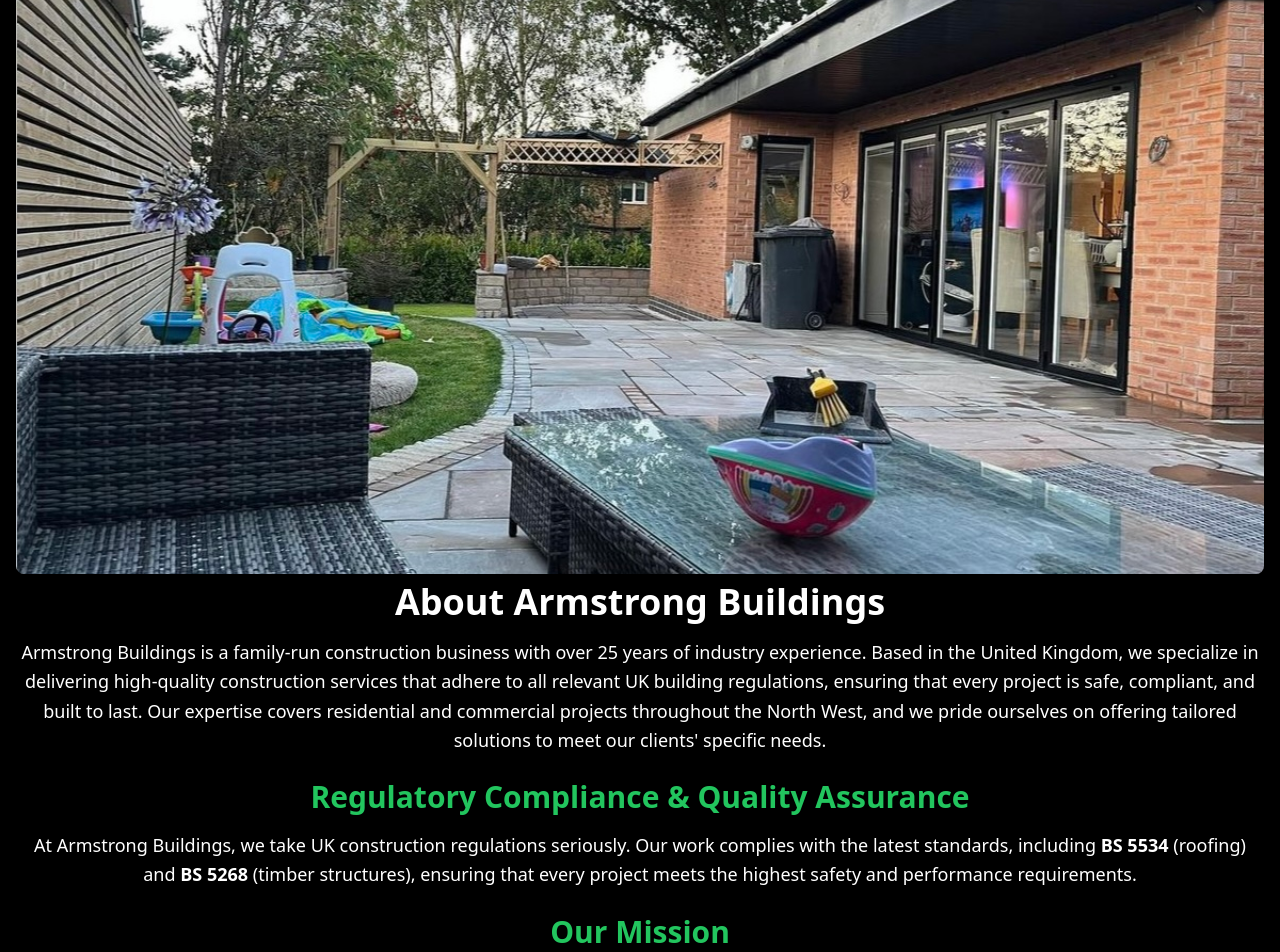
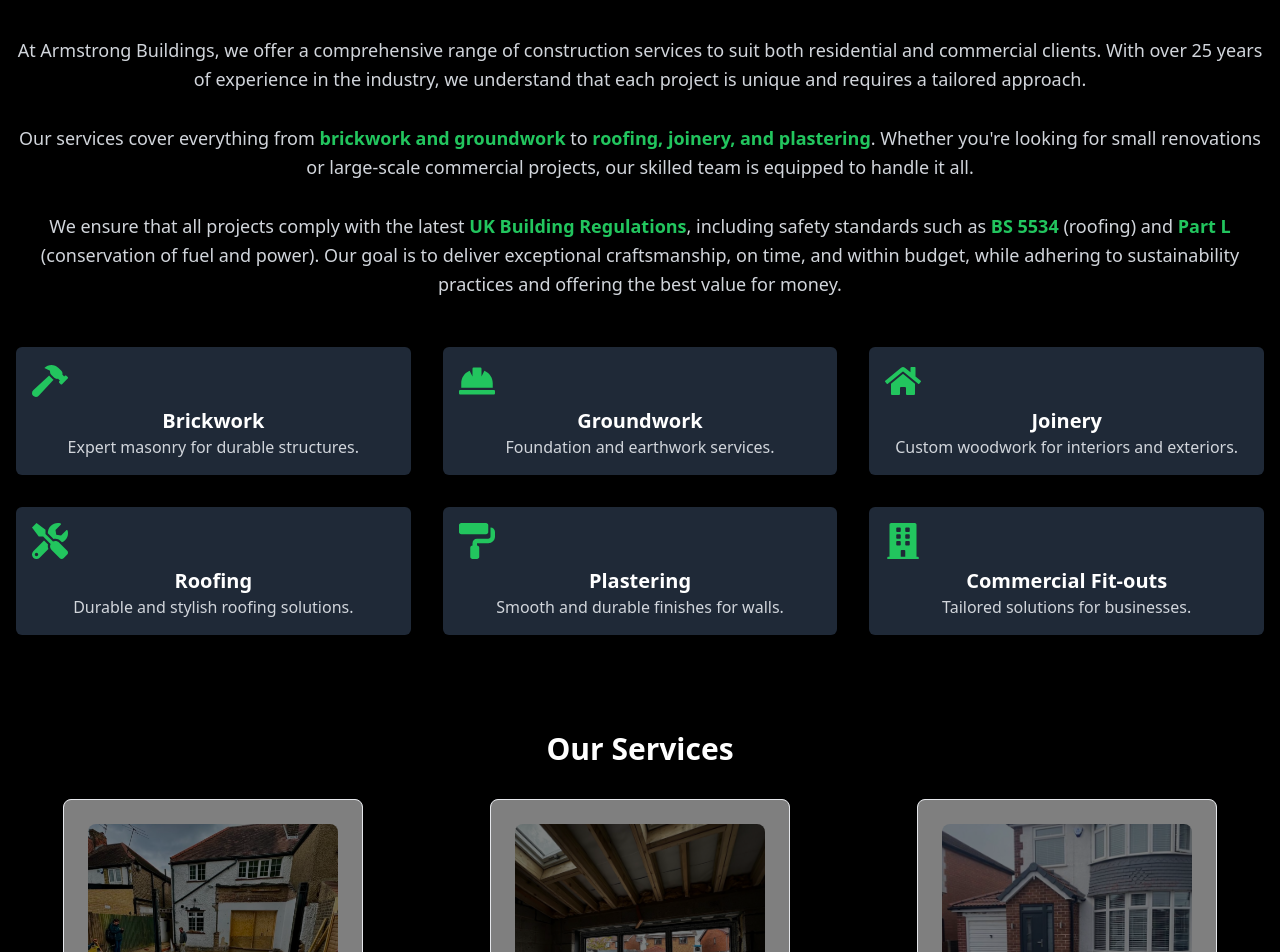
Before and after one commit to Kasshabz/construction-website, a React (Vite) app: page /about in a window 1280 px wide. Shown: the part 200-1152 px from the top of the page. Built offline with nearby package versions, Linux system fonts and the light colour scheme.

Commit message:
styling.1

```diff
--- a/src/pages/About.jsx
+++ b/src/pages/About.jsx
@@ -1,63 +1,107 @@
 import React from "react";
-import heroImage from "../assets/hero-image.JPG";
+import { Link } from "react-router-dom";
+import ServicesC from "../components/ServicesC"; // Adjust the path based on where your ServicesC component is
+import {
+  FaHammer,
+  FaHome,
+  FaHardHat,
+  FaTools,
+  FaPaintRoller,
+  FaBuilding,
+} from "react-icons/fa";
 
-export default function About() {
+export default function Services() {
   return (
-    <section className="bg-black py-2">
-      {" "}
-      {/* Reduced padding further */}
+    <section className="bg-black py-12">
       <div className="container mx-auto px-4 text-center">
-        {/* Image of the company or team with full width and controlled height */}
-        <div className="relative w-full max-h-[650px] mb-0">
-          {" "}
-          {/* Set image height to 650px, no margin-bottom */}
-          <img
-            src={heroImage} // Replace with your image path
-            alt="Armstrong Buildings Team"
-            className="w-full h-auto max-h-[650px] object-cover rounded-lg shadow-lg"
-          />
+        {/* Enhanced Services Introduction */}
+        <h1 className="text-4xl font-bold text-green-500 mb-8">What We Do</h1>
+        <p className="text-lg text-gray-300 mb-12 leading-relaxed">
+          At Armstrong Buildings, we offer a comprehensive range of construction
+          services to suit both residential and commercial clients. With over 25
+          years of experience in the industry, we understand that each project
+          is unique and requires a tailored approach.
+          <br />
+          <br />
+          Our services cover everything from{" "}
+          <span className="font-bold text-green-500">
+            brickwork and groundwork
+          </span>{" "}
+          to{" "}
+          <span className="font-bold text-green-500">
+            roofing, joinery, and plastering
+          </span>
+          . Whether you're looking for small renovations or large-scale
+          commercial projects, our skilled team is equipped to handle it all.
+          <br />
+          <br />
+          We ensure that all projects comply with the latest{" "}
+          <span className="font-bold text-green-500">
+            UK Building Regulations
+          </span>
+          , including safety standards such as{" "}
+          <span className="font-bold text-green-500">BS 5534</span> (roofing)
+          and <span className="font-bold text-green-500">Part L</span>{" "}
+          (conservation of fuel and power). Our goal is to deliver exceptional
+          craftsmanship, on time, and within budget, while adhering to
+          sustainability practices and offering the best value for money.
+        </p>
+
+        {/* Icon-Based Overview Section */}
+        <div className="grid grid-cols-1 sm:grid-cols-2 lg:grid-cols-3 gap-8 mb-12">
+          <div className="p-4 bg-gray-800 rounded-md shadow-md text-center">
+            <FaHammer className="text-green-500 text-4xl mb-2" />
+            <h3 className="text-xl font-bold text-white">Brickwork</h3>
+            <p className="text-gray-300">
+              Expert masonry for durable structures.
+            </p>
+          </div>
+          <div className="p-4 bg-gray-800 rounded-md shadow-md text-center">
+            <FaHardHat className="text-green-500 text-4xl mb-2" />
+            <h3 className="text-xl font-bold text-white">Groundwork</h3>
+            <p className="text-gray-300">Foundation and earthwork services.</p>
+          </div>
+          <div className="p-4 bg-gray-800 rounded-md shadow-md text-center">
+            <FaHome className="text-green-500 text-4xl mb-2" />
+            <h3 className="text-xl font-bold text-white">Joinery</h3>
+            <p className="text-gray-300">
+              Custom woodwork for interiors and exteriors.
+            </p>
+          </div>
+          <div className="p-4 bg-gray-800 rounded-md shadow-md text-center">
+            <FaTools className="text-green-500 text-4xl mb-2" />
+            <h3 className="text-xl font-bold text-white">Roofing</h3>
+            <p className="text-gray-300">
+              Durable and stylish roofing solutions.
+            </p>
+          </div>
+          <div className="p-4 bg-gray-800 rounded-md shadow-md text-center">
+            <FaPaintRoller className="text-green-500 text-4xl mb-2" />
+            <h3 className="text-xl font-bold text-white">Plastering</h3>
+            <p className="text-gray-300">
+              Smooth and durable finishes for walls.
+            </p>
+          </div>
+          <div className="p-4 bg-gray-800 rounded-md shadow-md text-center">
+            <FaBuilding className="text-green-500 text-4xl mb-2" />
+            <h3 className="text-xl font-bold text-white">
+              Commercial Fit-outs
+            </h3>
+            <p className="text-gray-300">Tailored solutions for businesses.</p>
+          </div>
         </div>
 
-        {/* About the family-run business */}
-        <h1 className="text-4xl font-bold text-white mt-2 mb-4">
-          {" "}
-          {/* Removed margin-bottom, added margin-top */}
-          About Armstrong Buildings
-        </h1>
-        <p className="text-lg text-white mb-12 leading-relaxed mb-6">
-          Armstrong Buildings is a family-run construction business with over 25
-          years of industry experience. Based in the United Kingdom, we
-          specialize in delivering high-quality construction services that
-          adhere to all relevant UK building regulations, ensuring that every
-          project is safe, compliant, and built to last. Our expertise covers
-          residential and commercial projects throughout the North West, and we
-          pride ourselves on offering tailored solutions to meet our clients'
-          specific needs.
-        </p>
+        {/* Render the ServicesC Component */}
+        <ServicesC />
 
-        {/* UK Regulations Compliance */}
-        <h2 className="text-3xl font-bold text-green-500 mb-4">
-          {" "}
-          {/* Reduced margin */}
-          Regulatory Compliance & Quality Assurance
-        </h2>
-        <p className="text-lg text-white mb-12 leading-relaxed mb-6">
-          At Armstrong Buildings, we take UK construction regulations seriously.
-          Our work complies with the latest standards, including{" "}
-          <strong className="text-white">BS 5534</strong> (roofing) and{" "}
-          <strong className="text-white">BS 5268</strong> (timber structures),
-          ensuring that every project meets the highest safety and performance
-          requirements.
-        </p>
-
-        {/* Mission statement */}
-        <h2 className="text-3xl font-bold text-green-500 mb-4">Our Mission</h2>
-        <p className="text-lg text-white mb-12leading-relaxed mb-6">
-          Our mission at Armstrong Buildings is simple: to provide the highest
-          level of construction services at competitive prices without
-          sacrificing quality. We believe in building lasting relationships with
-          our clients by exceeding expectations on every project.
-        </p>
+        {/* Call-to-Action */}
+        <div className="mt-12">
+          <Link to="/contact">
+            <button className="bg-green-600 text-white font-bold py-3 px-6 rounded hover:bg-green-700">
+              Get a Quote
+            </button>
+          </Link>
+        </div>
       </div>
     </section>
   );
--- a/src/pages/Services.jsx
+++ b/src/pages/Services.jsx
@@ -1,13 +1,22 @@
 import React from "react";
 import ServicesC from "../components/ServicesC"; // Adjust the path based on where your ServicesC component is
+import {
+  FaHammer,
+  FaHome,
+  FaHardHat,
+  FaTools,
+  FaPaintRoller,
+  FaBuilding,
+} from "react-icons/fa";
+import QuoteButton from "../components/QuoteButton";
 
 export default function Services() {
   return (
     <section className="bg-black py-12">
       <div className="container mx-auto px-4 text-center">
         {/* Enhanced Services Introduction */}
-        <h1 className="text-4xl font-bold text-white mb-8">What We Do</h1>
-        <p className="text-lg text-white mb-12 leading-relaxed">
+        <h1 className="text-4xl font-bold text-green-500 mb-8">What We Do</h1>
+        <p className="text-lg text-gray-300 mb-12 leading-relaxed">
           At Armstrong Buildings, we offer a comprehensive range of construction
           services to suit both residential and commercial clients. With over 25
           years of experience in the industry, we understand that each project
@@ -15,22 +24,78 @@
           <br />
           <br />
           Our services cover everything from{" "}
-          <strong>brickwork and groundwork</strong> to{" "}
-          <strong>roofing, joinery, and plastering</strong>. Whether you're
-          looking for small renovations or large-scale commercial projects, our
-          skilled team is equipped to handle it all.
+          <span className="font-bold text-green-500">
+            brickwork and groundwork
+          </span>{" "}
+          to{" "}
+          <span className="font-bold text-green-500">
+            roofing, joinery, and plastering
+          </span>
+          . Whether you're looking for small renovations or large-scale
+          commercial projects, our skilled team is equipped to handle it all.
           <br />
           <br />
           We ensure that all projects comply with the latest{" "}
-          <strong>UK Building Regulations</strong>, including safety standards
-          such as <strong>BS 5534</strong> (roofing) and <strong>Part L</strong>{" "}
+          <span className="font-bold text-green-500">
+            UK Building Regulations
+          </span>
+          , including safety standards such as{" "}
+          <span className="font-bold text-green-500">BS 5534</span> (roofing)
+          and <span className="font-bold text-green-500">Part L</span>{" "}
           (conservation of fuel and power). Our goal is to deliver exceptional
           craftsmanship, on time, and within budget, while adhering to
           sustainability practices and offering the best value for money.
         </p>
 
+        {/* Icon-Based Overview Section */}
+        <div className="grid grid-cols-1 sm:grid-cols-2 lg:grid-cols-3 gap-8 mb-12">
+          <div className="p-4 bg-gray-800 rounded-md shadow-md text-center">
+            <FaHammer className="text-green-500 text-4xl mb-2" />
+            <h3 className="text-xl font-bold text-white">Brickwork</h3>
+            <p className="text-gray-300">
+              Expert masonry for durable structures.
+            </p>
+          </div>
+          <div className="p-4 bg-gray-800 rounded-md shadow-md text-center">
+            <FaHardHat className="text-green-500 text-4xl mb-2" />
+            <h3 className="text-xl font-bold text-white">Groundwork</h3>
+            <p className="text-gray-300">Foundation and earthwork services.</p>
+          </div>
+          <div className="p-4 bg-gray-800 rounded-md shadow-md text-center">
+            <FaHome className="text-green-500 text-4xl mb-2" />
+            <h3 className="text-xl font-bold text-white">Joinery</h3>
+            <p className="text-gray-300">
+              Custom woodwork for interiors and exteriors.
+            </p>
+          </div>
+          <div className="p-4 bg-gray-800 rounded-md shadow-md text-center">
+            <FaTools className="text-green-500 text-4xl mb-2" />
+            <h3 className="text-xl font-bold text-white">Roofing</h3>
+            <p className="text-gray-300">
+              Durable and stylish roofing solutions.
+            </p>
+          </div>
+          <div className="p-4 bg-gray-800 rounded-md shadow-md text-center">
+            <FaPaintRoller className="text-green-500 text-4xl mb-2" />
+            <h3 className="text-xl font-bold text-white">Plastering</h3>
+            <p className="text-gray-300">
+              Smooth and durable finishes for walls.
+            </p>
+          </div>
+          <div className="p-4 bg-gray-800 rounded-md shadow-md text-center">
+            <FaBuilding className="text-green-500 text-4xl mb-2" />
+            <h3 className="text-xl font-bold text-white">
+              Commercial Fit-outs
+            </h3>
+            <p className="text-gray-300">Tailored solutions for businesses.</p>
+          </div>
+        </div>
+
         {/* Render the ServicesC Component */}
         <ServicesC />
+
+        {/* Call-to-Action */}
+        <QuoteButton />
       </div>
     </section>
   );
```
Also changed, not shown: src/components/Footer.jsx (+10 -10 lines), src/pages/Contact.jsx (+54 -32 lines), tailwind.config.js (+18 -0 lines).
